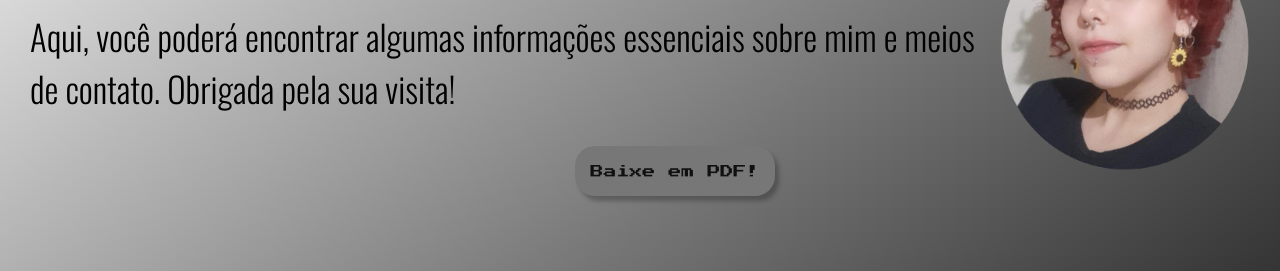
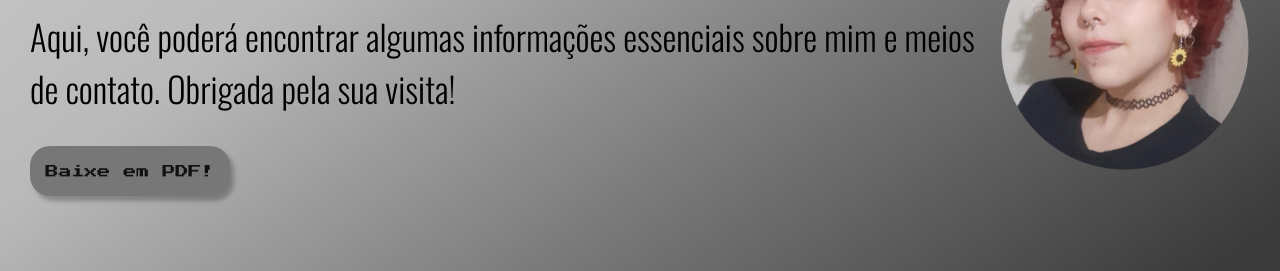
Before and after one commit to majusalins/primeira-landingpage, a plain HTML site: page index.html in a window 1280 px wide. Shown: the part 263-534 px from the top of the page. Drawn offline with nearby package versions, Linux system fonts and the light colour scheme.

Commit message:
mudança na cor do gradiente

```diff
--- a/style.css
+++ b/style.css
@@ -9,7 +9,7 @@
 
 body{
     font-size: 100%;
-    background-image: linear-gradient(to left top, #000000, #3b3b3b, #777777, #b9b9b9, #ffffff);
+    background-image: linear-gradient(to left top, #3a3a3a, #3b3b3b, #777777, #b9b9b9, #cccccc);
 }
 
 .cabecalho{
@@ -78,7 +78,6 @@ body{
     display: flex;
     align-items: center;
     justify-content: center;
-    margin-left: 545px;
     background-color: #777777;
     width: 200px;
     height: 50px;
```
